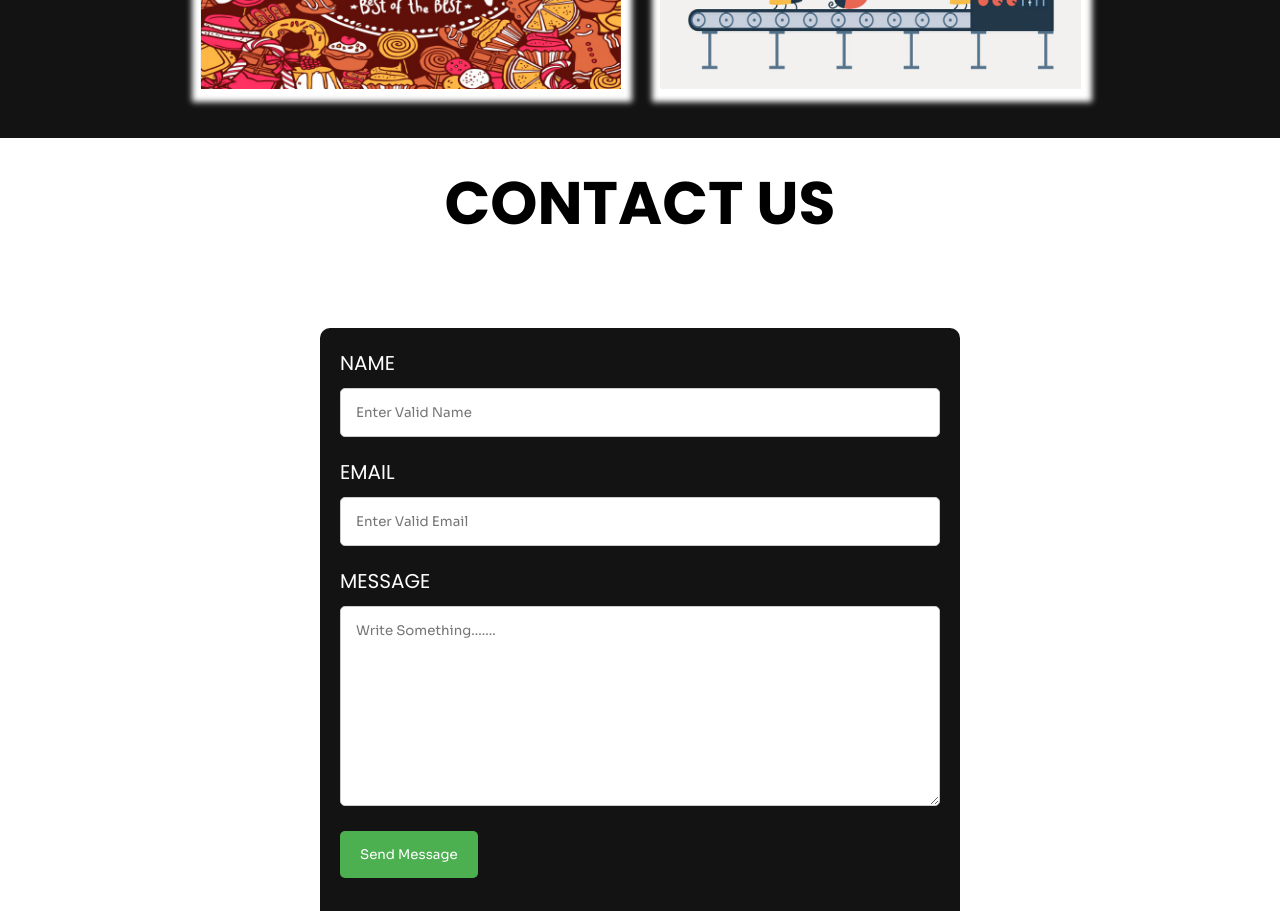
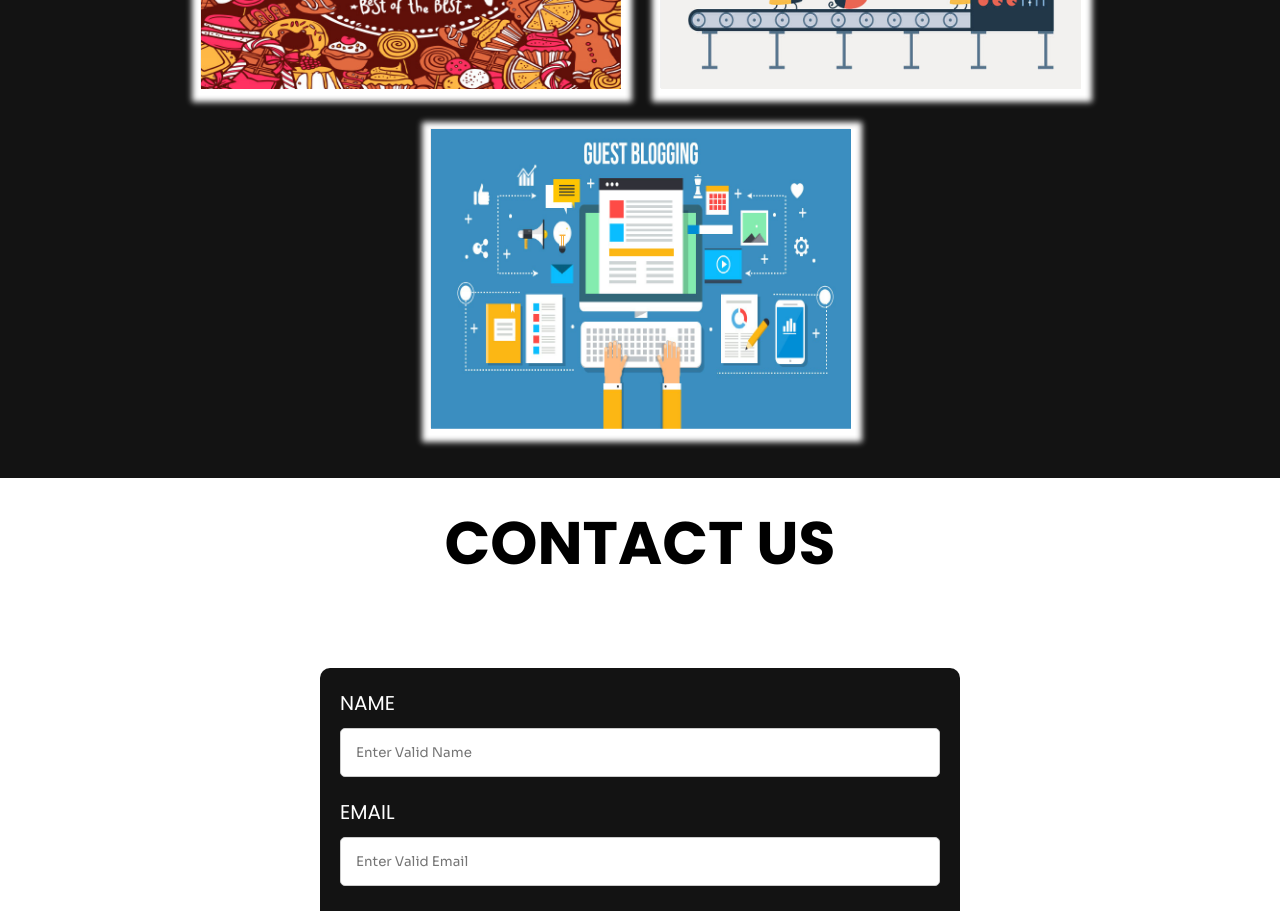
Before and after one commit to X-genius/Aman_Portfolio, a React (Create React App) app: page / in a window 1280 px wide. Shown: the part 3400-4311 px from the top of the page. Built offline with nearby package versions, Linux system fonts and the light colour scheme.

Commit message:
update project

```diff
--- a/src/components/Projects/Project.css
+++ b/src/components/Projects/Project.css
@@ -19,7 +19,7 @@
 .rhImage,
 .farmerImage,
 .sweetImage,
-.automationImage {
+.automationImage, .BlogImage{
   width: 420px;
   height: 300px;
 }
@@ -126,7 +126,8 @@
   .rhImage,
   .farmerImage,
   .sweetImage,
-  .automationImage {
+  .automationImage,
+  .BlogImage {
     width: 100%;
     height: 300px;
   }
--- a/src/components/Projects/Project.js
+++ b/src/components/Projects/Project.js
@@ -3,6 +3,7 @@ import RHImage from "../../images/blood_donation.jpg";
 import FarmerImage from "../../images/Farmer-website.jpg";
 import SweetImage from "../../images/sweet-shop-image.jpg";
 import AutomationImage from "../../images/Automation-Testing.jpg";
+import BlogWebsite from "../../images/BlogWebsite.jpg";
 import "./Project.css";
 import Aos from "aos";
 import "aos/dist/aos.css";
@@ -22,10 +23,6 @@ const Project = () => {
             data-aos="fade-up-left"
             data-aos-offset="50"
           >
-            {/* <a href="https://rhpositive.herokuapp.com/">
-                  <img src={RHImage} className="rhImage" alt="imageRh" />
-                </a> */}
-
             <div class="flip-box">
               <div class="flip-box-inner">
                 <div class="flip-box-front">
@@ -51,14 +48,6 @@ const Project = () => {
             data-aos="zoom-in"
             data-aos-offset="50"
           >
-            {/* <a href="https://x-genius.github.io/KrishiUdhaan/">
-              <img
-                src={FarmerImage}
-                className="farmerImage"
-                alt="imageKrishi"
-              />
-            </a> */}
-
               <div class="flip-box">
               <div class="flip-box-inner">
                 <div class="flip-box-front">
@@ -86,10 +75,6 @@ const Project = () => {
             data-aos="fade-up-left"
             data-aos-offset="50"
           >
-            {/* <a href="https://x-genius.github.io/sweet/">
-              <img src={SweetImage} className="sweetImage" alt="imageSweet" />
-            </a> */}
-
               <div class="flip-box">
               <div class="flip-box-inner">
                 <div class="flip-box-front">
@@ -118,14 +103,6 @@ const Project = () => {
             data-aos="zoom-in"
             data-aos-offset="50"
           >
-            {/* <a href="https://github.com/X-genius?tab=repositories">
-              <img
-                src={AutomationImage}
-                className="automationImage"
-                alt="imageAuto"
-              />
-            </a> */}
-
              <div class="flip-box">
               <div class="flip-box-inner">
                 <div class="flip-box-front">
@@ -152,18 +129,41 @@ const Project = () => {
                 </div>
                </div>
              </div>
+             </div>
 
-          </div>
-        </div>
-        {/*
-                <div className = "rowProject">
-                    <div className = "col-12-Project" data-aos = "zoom-in" data-aos-offset = "50">
-                    <a href = "https://github.com/X-genius?tab=repositories">
-                            <img src = {AutomationImage} className = "automationImage" alt = "imageAuto"/>
-                        </a>
-                    </div>
-                </div> */}
+             <div
+            className="col-4-Project"
+            data-aos="zoom-in"
+            data-aos-offset="50"
+          >
+             <div class="flip-box">
+              <div class="flip-box-inner">
+                <div class="flip-box-front">
+                <img
+                src={BlogWebsite}
+                className="BlogImage"
+                alt="imageAuto"
+              />
+                </div>
+
+                <div class="flip-box-back">
+                  <div>
+                  <h2>Blog Website</h2>
+                  <p>This website based on mern stack, This website provide interface for the blogger to write his/her blog.
+                  </p>
+                  <div className = "LinksOfProject">
+                  <a href="https://github.com/X-genius/FullStackBloggingWebsite">
+                    view
+                 </a>
+                </div>
+                </div>
+                </div>
+               </div>
+             </div>
+             </div>
+
       </div>
+    </div>
     </div>
   );
 };
```
Also changed, not shown: src/images/BlogWebsite.jpg (added), 1 other file (tests, documents, lock files or other folders).
